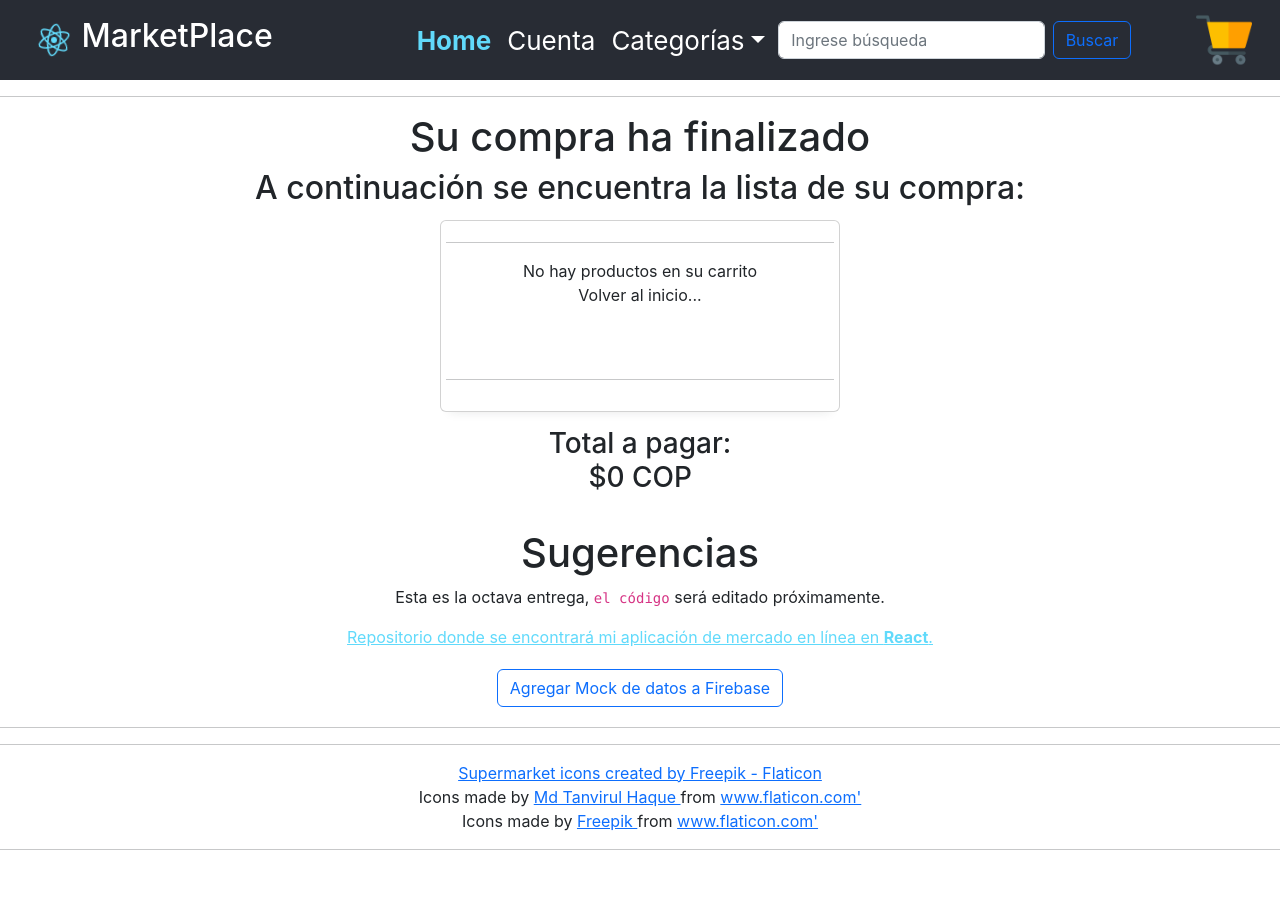
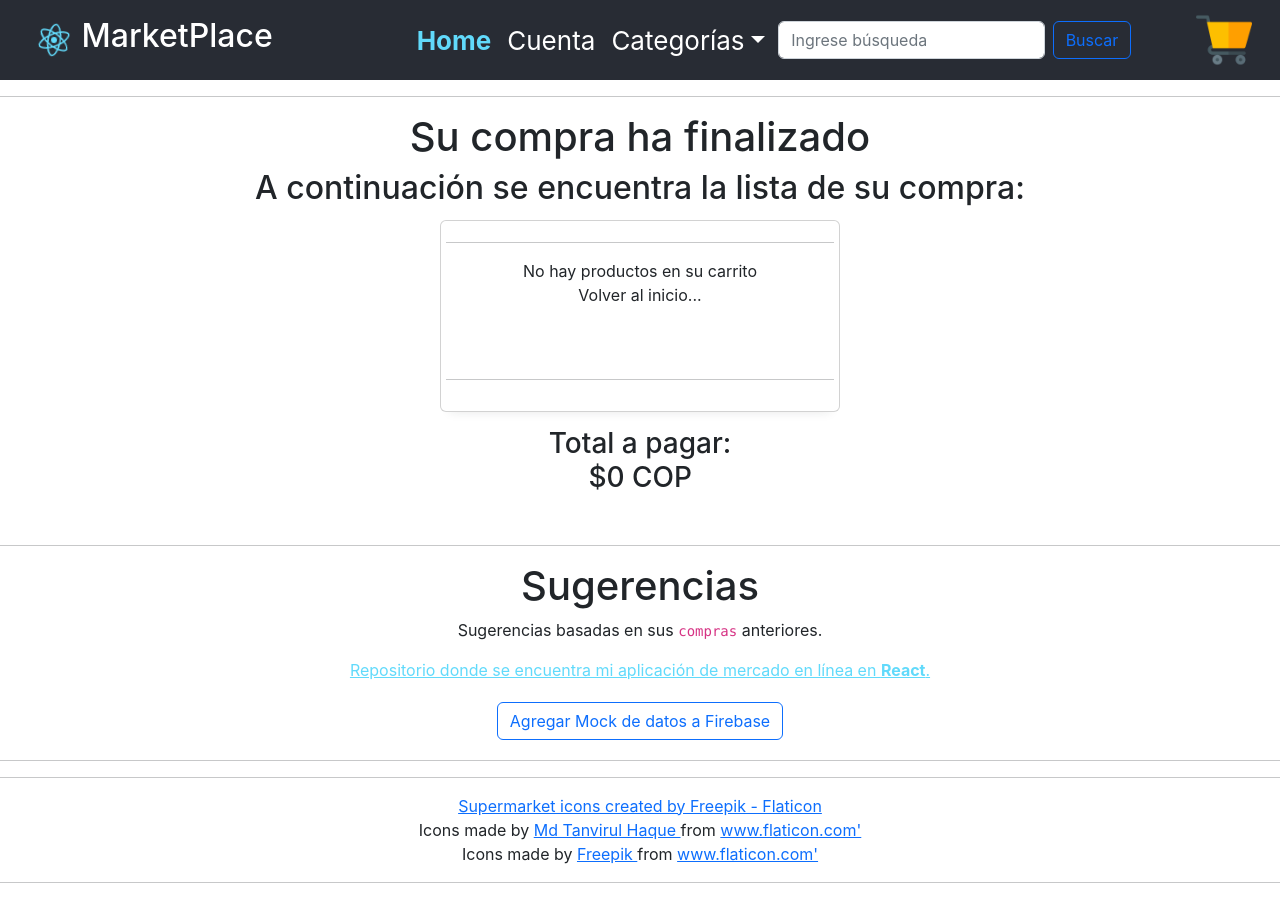
Before and after one commit to Adn1217/React_MarketPlace, a React (Create React App) app: page /cart in a window 1280 px wide. Before the commit the page ends 866 px from the top, so only its background shows below. Built offline with nearby package versions, Linux system fonts and the light colour scheme.

Commit message:
Ajustes menores a componente Suggested

```diff
--- a/src/components/Suggested.jsx
+++ b/src/components/Suggested.jsx
@@ -34,21 +34,14 @@ async function addMockToFirebase() {
 const Suggested = () => {
     return (
         <div>
+            <hr />
             <h1>Sugerencias</h1>
-                <p>
-                Esta es la octava entrega, <code>el código</code> será editado próximamente.
-                </p>
-                <a
-                className="App-link"
-                href="https://github.com/Adn1217/React_MarketPlace"
-                target="_blank"
-                rel="noopener noreferrer"
-                >
-                Repositorio donde se encontrará mi aplicación de mercado en línea en <strong>React</strong>.
-                </a>
+                <p>Sugerencias basadas en sus <code>compras</code> anteriores.</p>
+                <a className="App-link" href="https://github.com/Adn1217/React_MarketPlace"
+                target="_blank" rel="noopener noreferrer"> Repositorio donde se encuentra mi aplicación de mercado en línea en <strong>React</strong>.</a>
                 <div id="CargarMock"  >
-                <button onClick={()=>addMockToFirebase()} className="btn btn-outline-primary">Agregar Mock de datos a Firebase</button>
-        </div>
+                    <button onClick={()=>addMockToFirebase()} className="btn btn-outline-primary">Agregar Mock de datos a Firebase</button>
+                </div>
             <hr />
         </div>)
 }
```
